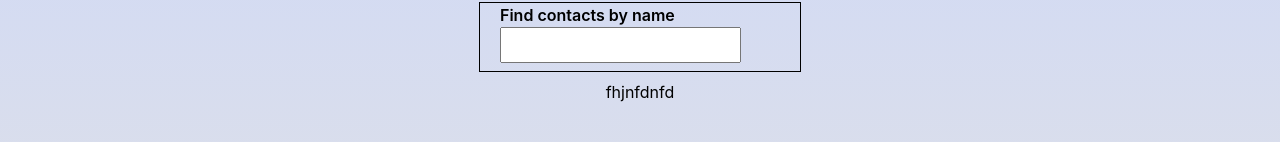
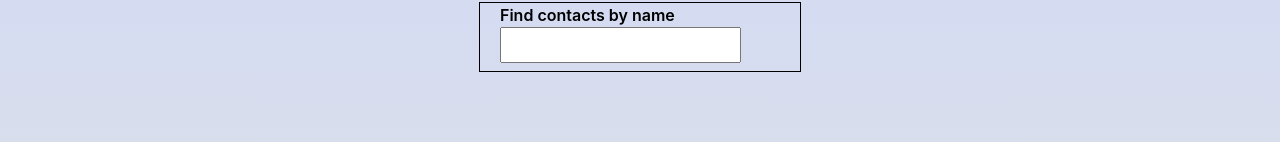
Before and after one commit to Igor-Chumak/goit-react-hw-02-phonebook, a React (Create React App) app: page / in a window 1280 px wide. Shown: the part 364-506 px from the top of the page. Built offline with nearby package versions, Linux system fonts and the light colour scheme.

Commit message:
tune filtre

```diff
--- a/src/components/App/App.jsx
+++ b/src/components/App/App.jsx
@@ -65,9 +65,9 @@ export class App extends Component {
   };
 
   handleChangeInputFilter = e => {
-    const { name, value } = e.target;
+    const { value } = e.target;
     this.setState({
-      [name]: value,
+      filter: value,
     });
   };
 
@@ -95,7 +95,7 @@ export class App extends Component {
           </Section>
           <Section title="Contacts">
             <Filter handleChangeInputFilter={this.handleChangeInputFilter} />
-            <ContactList contacts={'1'} />
+            <ContactList contactsList={'1'} />
           </Section>
         </main>
       </ThemeProvider>
--- a/src/components/ContactList/ContactList.jsx
+++ b/src/components/ContactList/ContactList.jsx
@@ -12,7 +12,7 @@ export class ContactList extends Component {
     const { contactsList } = this.props;
     return (
       <>
-        <StatisticsBox>fhjnfdnfd</StatisticsBox>
+        <StatisticsBox></StatisticsBox>
       </>
     );
   }
--- a/src/components/Section/Section.jsx
+++ b/src/components/Section/Section.jsx
@@ -1,12 +1,12 @@
 import { Component } from 'react';
-import PropTypes from 'prop-types';
+import PropTypes, { oneOfType } from 'prop-types';
 import { Container } from 'components';
 import { Title, SectionBox } from './Section.styled';
 
 export class Section extends Component {
   static propTypes = {
     title: PropTypes.string,
-    children: PropTypes.element,
+    children: PropTypes.arrayOf(oneOfType([PropTypes.element, PropTypes.bool])),
   };
 
   render() {
```
